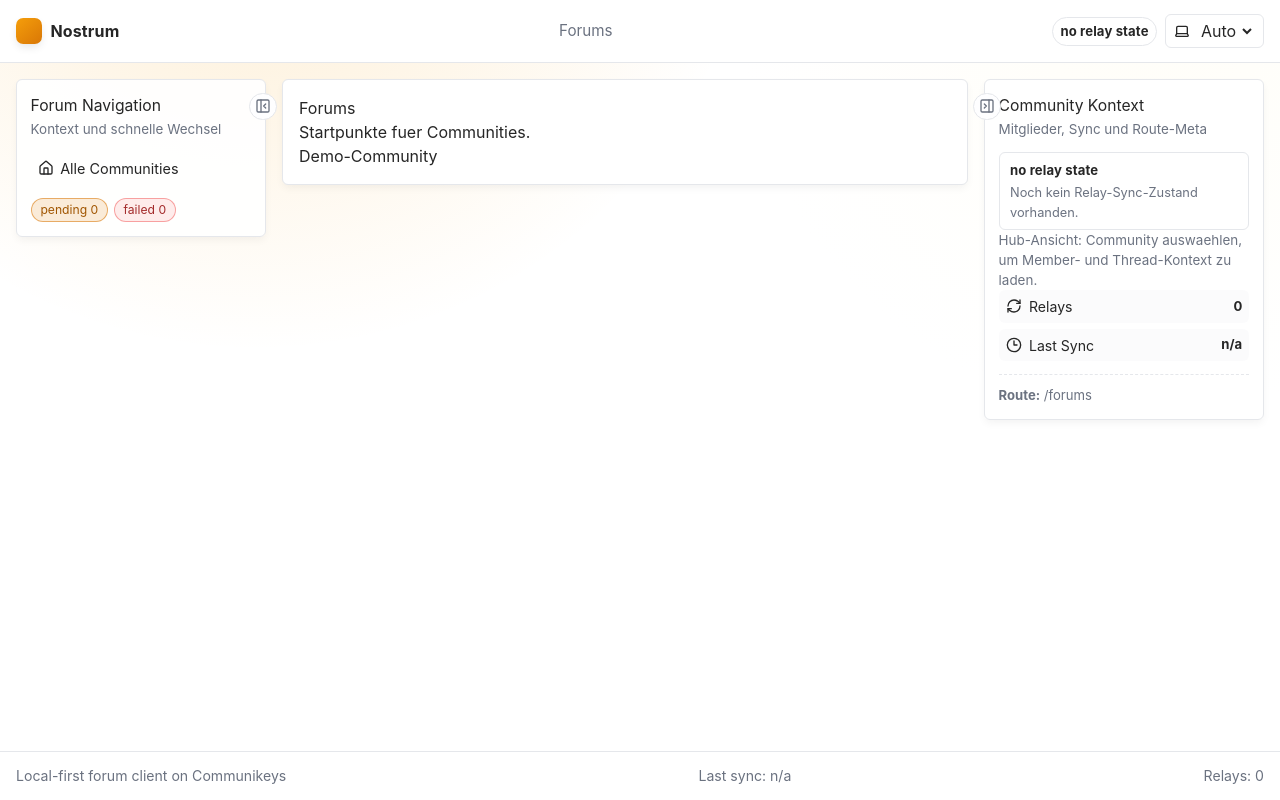
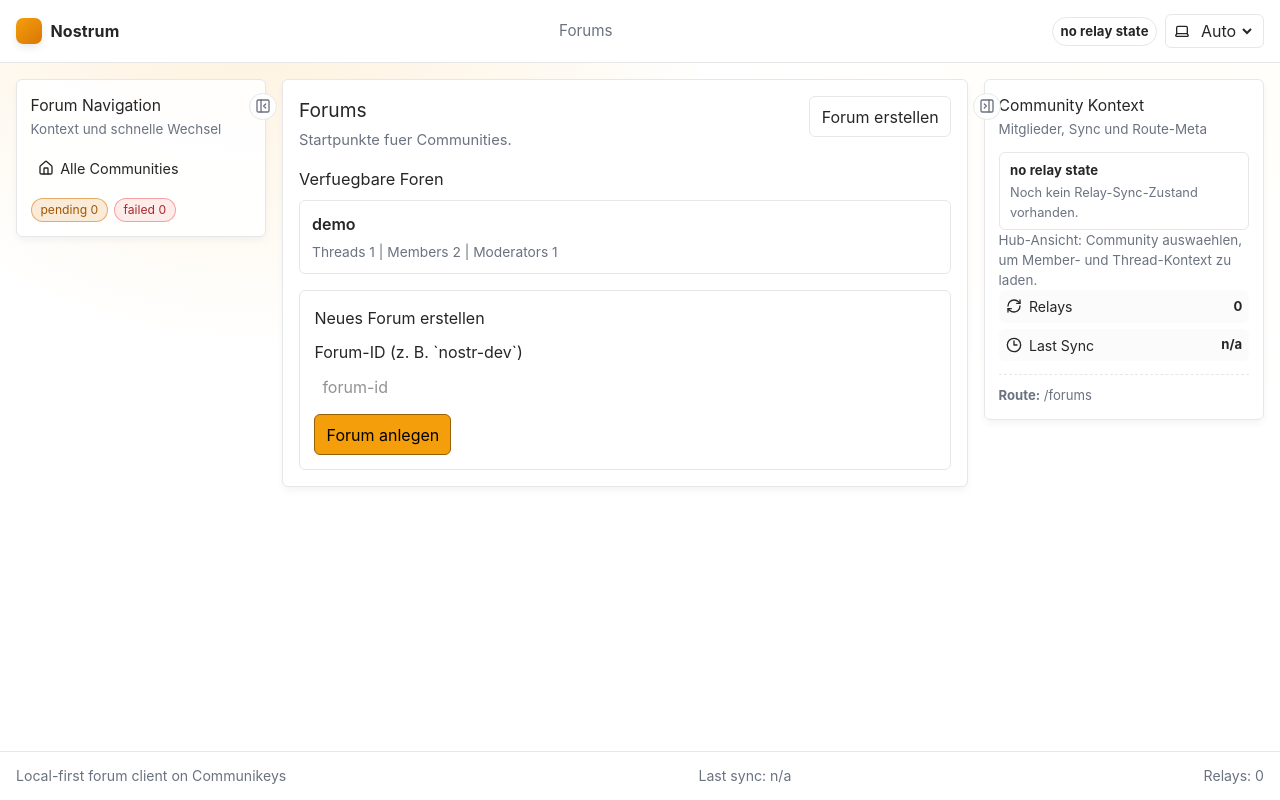
Before and after one commit to johappel/nostrum, a SvelteKit app: page /forums in a window 1280 px wide. Built offline with nearby package versions, Linux system fonts and the light colour scheme.

Commit message:
feat: Implement forum hub creation with validation and dynamic listing

```diff
--- /dev/null
+++ b/plans/task-013-forum-hub-create-forum.md
@@ -0,0 +1,59 @@
+# Task 013 - Forum Hub Create Forum
+
+## Goal
+Enable creating a new forum directly from `/forums` and show forum entries from local data.
+
+## Scope
+1. Replace static `/forums` page with dynamic forum hub list from Dexie-backed store.
+2. Add role-neutral "Forum erstellen" CTA at top and forum composer below existing forum list.
+3. Validate and normalize forum IDs deterministically before creation.
+4. Create local forum scaffold via existing local seed path to make new forum immediately usable.
+
+## Out of scope
+1. Dedicated Nostr publish flow for new community identity (`kind:10222`).
+2. Relay-side community provisioning workflows.
+3. Advanced forum metadata editing (name, description, avatar).
+
+## Dependencies
+1. Task 007 UI foundation complete.
+2. Task 008 app shell complete.
+3. Existing local DB seed path available (`ensureDemoData`).
+
+## Deliverables
+1. New forum hub view-model helper:
+   - `src/lib/routes/forumsHub.ts`
+2. New forum hub store:
+   - `src/lib/stores/forumHub.ts`
+3. Updated `/forums` route with:
+   - dynamic forum list
+   - top CTA button
+   - composer section below list
+4. Store export update:
+   - `src/lib/stores/index.ts`
+
+## Test plan (unit tests)
+1. Community ID normalization and validation are deterministic.
+2. Forum hub list projection sorts and aggregates counts consistently.
+3. `pnpm check` and `pnpm test` pass.
+
+## Acceptance criteria
+1. User can create a new forum from `/forums` without leaving the page.
+2. Forum list reflects local DB state, not static hardcoded entries.
+3. Composer placement is consistent with thread-detail flow (CTA first, input below list).
+4. `pnpm check` and `pnpm test` pass.
+
+## Result
+1. Added deterministic forum-hub projection and validation:
+   - `src/lib/routes/forumsHub.ts`
+2. Added Dexie-backed forum hub store:
+   - `src/lib/stores/forumHub.ts`
+3. Updated `/forums` page:
+   - `src/routes/forums/+page.svelte`
+   - dynamic forum cards
+   - top `Forum erstellen` CTA
+   - composer below list
+4. Added unit tests:
+   - `tests/forums-hub.view-model.test.ts`
+
+## Status
+Done
--- /dev/null
+++ b/src/lib/routes/forumsHub.ts
@@ -0,0 +1,95 @@
+import type { ListRow, SectionRow, ThreadHeadRow } from '$lib/data/db';
+
+export interface ForumHubItem {
+	community: string;
+	threadCount: number;
+	generalMemberCount: number;
+	moderatorCount: number;
+	lastActivityAt: number | null;
+}
+
+export type CommunityValidationResult =
+	| { ok: true; community: string }
+	| { ok: false; message: string };
+
+export function normalizeCommunityId(input: string): string {
+	return input
+		.trim()
+		.toLowerCase()
+		.replace(/[\s_]+/g, '-')
+		.replace(/[^a-z0-9-]/g, '')
+		.replace(/-{2,}/g, '-')
+		.replace(/^-+|-+$/g, '');
+}
+
+export function validateCommunityId(
+	input: string,
+	existingCommunities: string[]
+): CommunityValidationResult {
+	const community = normalizeCommunityId(input);
+	if (community.length < 3) {
+		return { ok: false, message: 'Forum-ID muss mindestens 3 Zeichen haben.' };
+	}
+	if (community.length > 48) {
+		return { ok: false, message: 'Forum-ID darf maximal 48 Zeichen haben.' };
+	}
+	if (existingCommunities.includes(community)) {
+		return { ok: false, message: `Forum \`${community}\` existiert bereits.` };
+	}
+	return { ok: true, community };
+}
+
+interface BuildForumHubItemsInput {
+	sections: SectionRow[];
+	lists: ListRow[];
+	threadHeads: ThreadHeadRow[];
+}
+
+function compareHubItems(a: ForumHubItem, b: ForumHubItem): number {
+	if (a.lastActivityAt === null && b.lastActivityAt === null) {
+		return a.community.localeCompare(b.community);
+	}
+	if (a.lastActivityAt === null) return 1;
+	if (b.lastActivityAt === null) return -1;
+	if (a.lastActivityAt !== b.lastActivityAt) return b.lastActivityAt - a.lastActivityAt;
+	return a.community.localeCompare(b.community);
+}
+
+export function buildForumHubItems(input: BuildForumHubItemsInput): ForumHubItem[] {
+	const byCommunity = new Map<string, ForumHubItem>();
+
+	function ensureItem(community: string): ForumHubItem {
+		const existing = byCommunity.get(community);
+		if (existing) return existing;
+		const created: ForumHubItem = {
+			community,
+			threadCount: 0,
+			generalMemberCount: 0,
+			moderatorCount: 0,
+			lastActivityAt: null
+		};
+		byCommunity.set(community, created);
+		return created;
+	}
+
+	for (const section of input.sections) {
+		ensureItem(section.community);
+	}
+
+	for (const list of input.lists) {
+		const item = ensureItem(list.community);
+		if (list.dTag === 'General') item.generalMemberCount = list.members.length;
+		if (list.dTag === 'Moderation') item.moderatorCount = list.members.length;
+	}
+
+	for (const head of input.threadHeads) {
+		const item = ensureItem(head.community);
+		item.threadCount += 1;
+		item.lastActivityAt =
+			item.lastActivityAt === null
+				? head.lastActivityAt
+				: Math.max(item.lastActivityAt, head.lastActivityAt);
+	}
+
+	return [...byCommunity.values()].sort(compareHubItems);
+}
--- /dev/null
+++ b/src/lib/stores/forumHub.ts
@@ -0,0 +1,23 @@
+import { readable, type Readable } from 'svelte/store';
+import { getDb } from '$lib/data/db';
+import { buildForumHubItems, type ForumHubItem } from '$lib/routes/forumsHub';
+import { liveQueryReadable } from '$lib/stores/liveQueryReadable';
+
+export function createForumHubStore(): Readable<ForumHubItem[]> {
+	const db = getDb();
+	if (!db) return readable([]);
+
+	return liveQueryReadable(async () => {
+		const [sections, lists, threadHeads] = await Promise.all([
+			db.sections.toArray(),
+			db.lists.toArray(),
+			db.threadHeads.toArray()
+		]);
+
+		return buildForumHubItems({
+			sections,
+			lists,
+			threadHeads
+		});
+	}, []);
+}
--- a/src/lib/stores/index.ts
+++ b/src/lib/stores/index.ts
@@ -1,4 +1,5 @@
 export { createCommunityStore } from './community';
+export { createForumHubStore } from './forumHub';
 export { createPermissionsStore } from './permissions';
 export { createSyncStateStore } from './syncState';
 export { createThreadDetailStore } from './threadDetail';
--- a/src/routes/forums/+page.svelte
+++ b/src/routes/forums/+page.svelte
@@ -1,10 +1,213 @@
+<script lang="ts">
+	import { onMount } from 'svelte';
+	import { ensureDemoData } from '$lib/data/db';
+	import { validateCommunityId } from '$lib/routes/forumsHub';
+	import { notifyError, notifySuccess } from '$lib/components/ui';
+	import { createForumHubStore } from '$lib/stores';
+
+	const forumHubStore = createForumHubStore();
+
+	let newForumId = $state('');
+	let creating = $state(false);
+	let createStatus = $state('');
+
+	const existingForumIds = $derived($forumHubStore.map((item) => item.community));
+
+	onMount(() => {
+		void ensureDemoData('demo');
+	});
+
+	async function createForum(event: SubmitEvent): Promise<void> {
+		event.preventDefault();
+		createStatus = '';
+
+		const validated = validateCommunityId(newForumId, existingForumIds);
+		if (!validated.ok) {
+			createStatus = validated.message;
+			return;
+		}
+
+		creating = true;
+		try {
+			await ensureDemoData(validated.community);
+			newForumId = '';
+			createStatus = `Forum \`${validated.community}\` wurde erstellt.`;
+			notifySuccess('Forum erstellt', validated.community);
+		} catch (error) {
+			const message = error instanceof Error ? error.message : String(error);
+			createStatus = `Forum konnte nicht erstellt werden: ${message}`;
+			notifyError('Forum konnte nicht erstellt werden', message);
+		} finally {
+			creating = false;
+		}
+	}
+</script>
+
 <svelte:head>
 	<title>Forums</title>
 </svelte:head>
 
-<h1>Forums</h1>
-<p>Startpunkte fuer Communities.</p>
+<section class="forums-hub">
+	<header class="forums-head">
+		<div>
+			<h1>Forums</h1>
+			<p>Startpunkte fuer Communities.</p>
+		</div>
+		<div class="forums-actions">
+			<a class="ui-button" href="#new-forum">Forum erstellen</a>
+		</div>
+	</header>
 
-<ul>
-	<li><a href="/forums/demo">Demo-Community</a></li>
-</ul>
+	<section class="forums-list">
+		<h2>Verfuegbare Foren</h2>
+		{#if $forumHubStore.length === 0}
+			<div class="empty-state">
+				<p>Keine Foren im lokalen Cache. Erstelle ein Forum, um zu starten.</p>
+			</div>
+		{:else}
+			<ul>
+				{#each $forumHubStore as forum}
+					<li>
+						<article class="forum-card">
+							<header>
+								<a href={`/forums/${forum.community}`}>{forum.community}</a>
+							</header>
+							<p>
+								Threads {forum.threadCount} | Members {forum.generalMemberCount} | Moderators {forum.moderatorCount}
+							</p>
+						</article>
+					</li>
+				{/each}
+			</ul>
+		{/if}
+	</section>
+
+	<section class="composer-card" id="new-forum">
+		<div class="composer-head">
+			<h2>Neues Forum erstellen</h2>
+		</div>
+		<form onsubmit={createForum}>
+			<label>
+				Forum-ID (z. B. `nostr-dev`)
+				<input type="text" bind:value={newForumId} maxlength="64" placeholder="forum-id" required />
+			</label>
+			<div class="composer-actions">
+				<button type="submit" class="ui-button ui-button-primary" disabled={creating}>
+					{creating ? 'Erstellt...' : 'Forum anlegen'}
+				</button>
+				{#if createStatus}
+					<p>{createStatus}</p>
+				{/if}
+			</div>
+		</form>
+	</section>
+</section>
+
+<style>
+	.forums-hub {
+		display: grid;
+		gap: 1rem;
+	}
+
+	.forums-head {
+		display: flex;
+		align-items: flex-start;
+		justify-content: space-between;
+		flex-wrap: wrap;
+		gap: 0.8rem;
+	}
+
+	.forums-head h1 {
+		margin: 0;
+		font-size: 1.2rem;
+	}
+
+	.forums-head p {
+		margin: 0.25rem 0 0;
+		color: var(--muted-foreground);
+		font-size: 0.92rem;
+	}
+
+	.forums-actions {
+		display: inline-flex;
+	}
+
+	.forums-list h2 {
+		margin: 0 0 0.5rem;
+		font-size: 1.02rem;
+	}
+
+	.forums-list ul {
+		list-style: none;
+		margin: 0;
+		padding: 0;
+		display: grid;
+		gap: 0.55rem;
+	}
+
+	.forum-card {
+		border: 1px solid var(--border);
+		border-radius: var(--radius);
+		padding: 0.7rem 0.75rem;
+		background: color-mix(in oklab, var(--card) 92%, transparent);
+	}
+
+	.forum-card header a {
+		text-decoration: none;
+		font-weight: 600;
+	}
+
+	.forum-card p {
+		margin: 0.35rem 0 0;
+		color: var(--muted-foreground);
+		font-size: 0.86rem;
+	}
+
+	.composer-card {
+		border: 1px solid var(--border);
+		border-radius: var(--radius);
+		padding: 0.9rem;
+		background: color-mix(in oklab, var(--card) 93%, transparent);
+	}
+
+	.composer-head h2 {
+		margin: 0 0 0.65rem;
+		font-size: 1rem;
+	}
+
+	form {
+		display: grid;
+		gap: 0.6rem;
+	}
+
+	label {
+		display: grid;
+		gap: 0.25rem;
+	}
+
+	input {
+		font: inherit;
+		padding: 0.4rem 0.5rem;
+	}
+
+	.composer-actions {
+		display: flex;
+		align-items: center;
+		gap: 0.65rem;
+		flex-wrap: wrap;
+	}
+
+	.composer-actions p {
+		margin: 0;
+		font-size: 0.88rem;
+		color: var(--muted-foreground);
+	}
+
+	.empty-state {
+		border: 1px dashed var(--border);
+		border-radius: var(--radius);
+		padding: 0.9rem;
+		color: var(--muted-foreground);
+		font-size: 0.9rem;
+	}
+</style>
```
Also changed, not shown: 1 other file (tests, documents, lock files or other folders).
